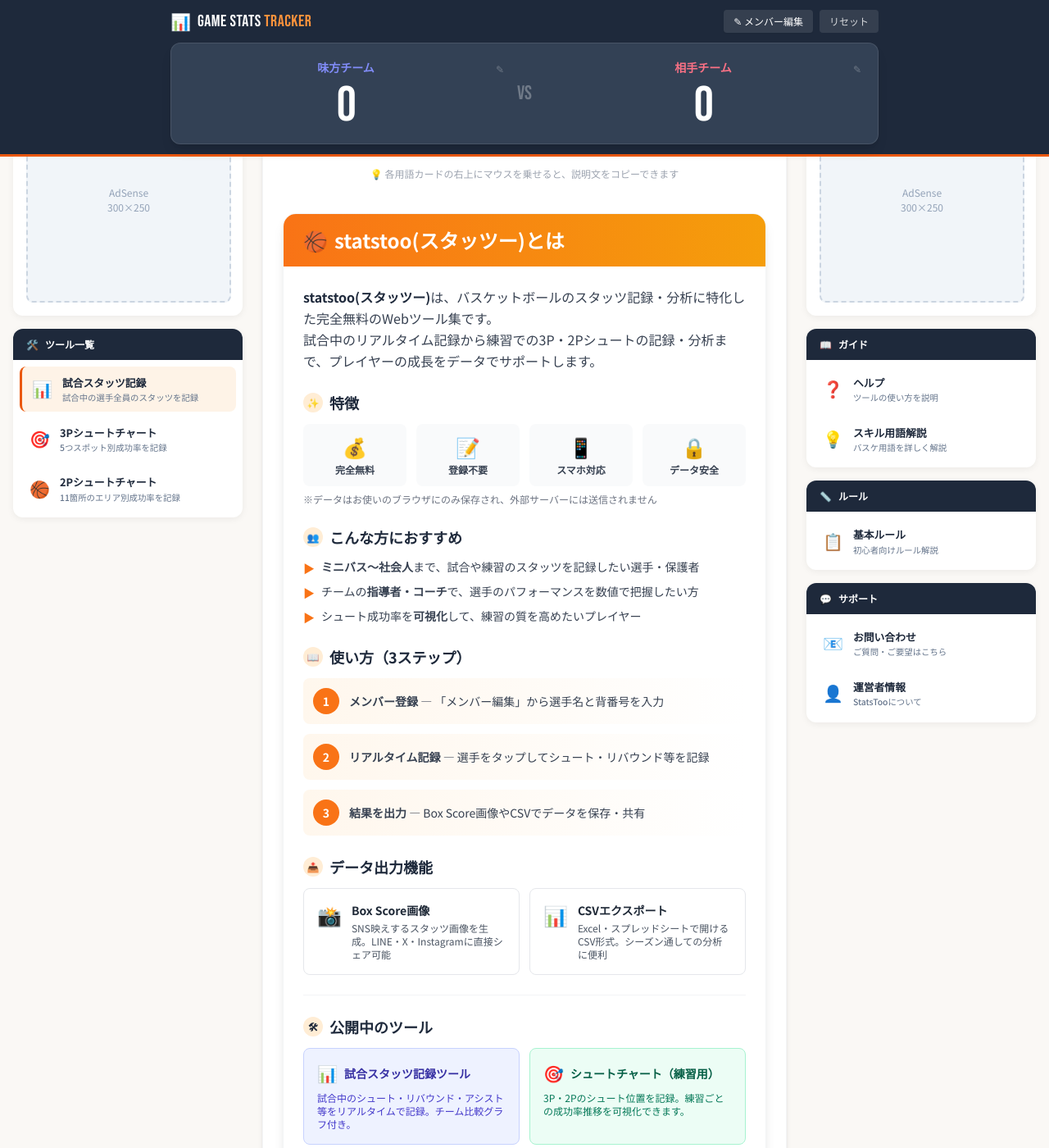
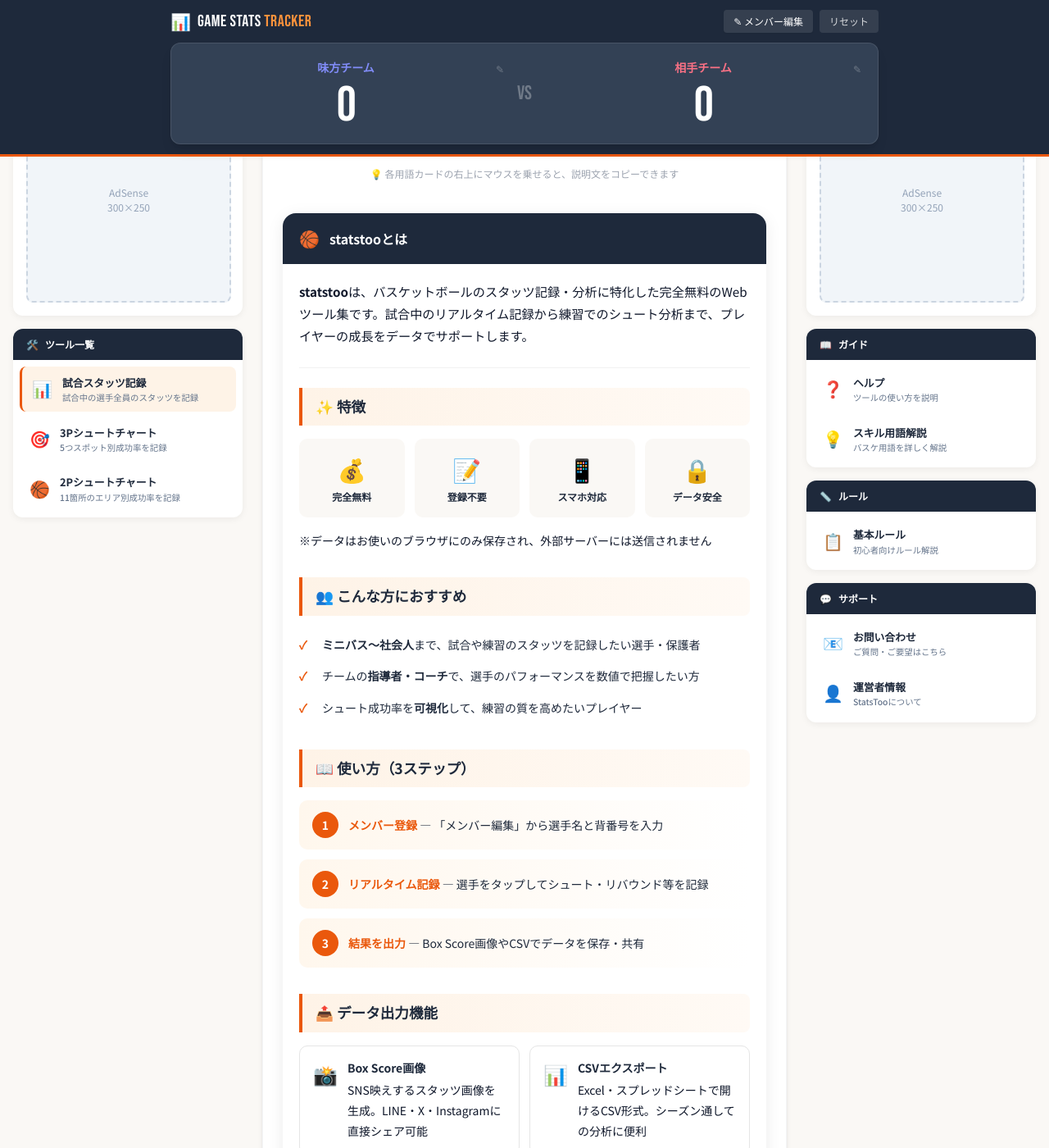
Before and after one commit to BSK-Ryo/statstoo, a Jekyll site: the page built from index.html, in a window 1280 px wide and 1400 px high, scrolled down 3469 px. Shown: the whole window at 82% size. Built offline with Jekyll 4.4.1, drawn with Linux system fonts in a browser that asks for light colours; nearby versions of some CDN libraries.

Commit message:
デザイン調整

```diff
--- a/index.html
+++ b/index.html
@@ -158,6 +158,51 @@
                 opacity: 0.7 !important;
             }
         }
+
+        /* Article Section Styles */
+        .article-section { background: #FFFFFF; border-radius: 16px; overflow: hidden; box-shadow: 0 4px 20px rgba(0,0,0,0.08); margin-bottom: 1rem; margin-top: 2.5rem; }
+        .article-header { background: #1e293b; color: #FFFFFF; padding: 1rem 1.25rem; display: flex; align-items: center; gap: 0.75rem; }
+        .article-icon { font-size: 1.25rem; }
+        .article-title { font-size: 1rem; font-weight: 700; margin: 0; }
+        .article-content { padding: 1.25rem; }
+        .article-lead { font-size: 0.95rem; color: #0f172a; line-height: 1.8; margin-bottom: 1.5rem; padding-bottom: 1.5rem; border-bottom: 1px solid #f1f1f1; }
+        .article-block { margin-bottom: 2rem; }
+        .article-block:last-child { margin-bottom: 0; }
+        .article-block h2 { font-size: 1.1rem; font-weight: 700; color: #1e293b; margin-bottom: 0.75rem; display: flex; align-items: center; gap: 0.5rem; background: linear-gradient(90deg, #fef3e7 0%, #fffaf5 100%); padding: 0.625rem 1rem; border-left: 4px solid #EA580C; border-radius: 0 8px 8px 0; }
+        .article-block p { font-size: 0.875rem; color: #0f172a; line-height: 1.8; margin-bottom: 0.75rem; }
+        .article-block p:last-child { margin-bottom: 0; }
+        .article-list-check { list-style: none; padding: 0; margin: 1rem 0; }
+        .article-list-check li { position: relative; padding: 0.5rem 0 0.5rem 1.75rem; font-size: 0.875rem; line-height: 1.6; }
+        .article-list-check li::before { content: "✓"; position: absolute; left: 0; top: 0.5rem; color: #EA580C; font-weight: 700; }
+        .feature-grid { display: grid; grid-template-columns: repeat(2, 1fr); gap: 0.75rem; margin: 1rem 0; }
+        @media (min-width: 768px) { .feature-grid { grid-template-columns: repeat(4, 1fr); } }
+        .feature-card { background: #faf8f5; border-radius: 10px; padding: 1rem 0.75rem; text-align: center; }
+        .feature-card-icon { font-size: 1.75rem; margin-bottom: 0.25rem; }
+        .feature-card-text { font-size: 0.75rem; font-weight: 700; color: #1e293b; }
+        .step-list { display: flex; flex-direction: column; gap: 0.75rem; margin: 1rem 0; }
+        .step-item { display: flex; align-items: center; gap: 0.75rem; background: linear-gradient(90deg, #fff7ed 0%, #ffffff 100%); border-radius: 10px; padding: 0.875rem 1rem; }
+        .step-number { width: 2rem; height: 2rem; background: #EA580C; color: white; border-radius: 50%; display: flex; align-items: center; justify-content: center; font-weight: 700; font-size: 0.875rem; flex-shrink: 0; }
+        .step-text { font-size: 0.875rem; color: #1e293b; }
+        .step-text strong { color: #EA580C; }
+        .output-grid { display: grid; grid-template-columns: 1fr; gap: 0.75rem; margin: 1rem 0; }
+        @media (min-width: 768px) { .output-grid { grid-template-columns: repeat(2, 1fr); } }
+        .output-card { border: 1px solid #e5e5e5; border-radius: 10px; padding: 1rem; display: flex; align-items: flex-start; gap: 0.75rem; }
+        .output-card-icon { font-size: 1.5rem; }
+        .output-card-title { font-size: 0.875rem; font-weight: 700; color: #1e293b; margin-bottom: 0.25rem; }
+        .output-card-desc { font-size: 0.75rem; color: #64748b; line-height: 1.5; }
+        .tool-grid { display: grid; grid-template-columns: 1fr; gap: 0.75rem; margin: 1rem 0; }
+        @media (min-width: 768px) { .tool-grid { grid-template-columns: repeat(2, 1fr); } }
+        .tool-card { border-radius: 10px; padding: 1rem; }
+        .tool-card-game { background: #eef2ff; border: 1px solid #c7d2fe; }
+        .tool-card-shot { background: #ecfdf5; border: 1px solid #a7f3d0; }
+        .tool-card-header { display: flex; align-items: center; gap: 0.5rem; margin-bottom: 0.5rem; }
+        .tool-card-icon { font-size: 1.25rem; }
+        .tool-card-title { font-size: 0.875rem; font-weight: 700; }
+        .tool-card-game .tool-card-title { color: #3730a3; }
+        .tool-card-shot .tool-card-title { color: #047857; }
+        .tool-card-desc { font-size: 0.75rem; line-height: 1.5; }
+        .tool-card-game .tool-card-desc { color: #4338ca; }
+        .tool-card-shot .tool-card-desc { color: #059669; }
     </style>
 
     <!-- Tool Header -->
@@ -257,10 +302,10 @@
         <!-- Charts Section -->
                 <section class="bg-white p-4 rounded-xl shadow-md border border-gray-100">
             <div class="flex justify-between items-center mb-4">
-                <h2 class="font-bold text-sm text-secondary flex items-center gap-2">
+                <h3 class="font-bold text-sm text-secondary flex items-center gap-2">
                     <span class="text-lg">📊</span>
                     <span class="font-display text-lg tracking-wide">TEAM COMPARISON</span>
-                </h2>
+                </h3>
                 <button onclick="app.generateComparisonImage()" class="text-xs bg-green-500 hover:bg-green-600 text-white px-3 py-2 rounded-lg font-bold shadow-sm transition flex items-center gap-1">
                     <span>📸</span> 画像生成
                 </button>
@@ -284,10 +329,10 @@
         <!-- Stats Table Section -->
         <section class="bg-white p-4 rounded-xl shadow-md border border-gray-100">
             <div class="flex justify-between items-center mb-3">
-                <h2 class="font-bold text-sm text-secondary flex items-center gap-2">
+                <h3 class="font-bold text-sm text-secondary flex items-center gap-2">
                     <span class="text-lg">📋</span>
                     <span class="font-display text-lg tracking-wide">BOX SCORE</span>
-                </h2>
+                </h3>
                 <div class="flex gap-2">
                     <button onclick="app.generateImage()" class="text-xs bg-green-500 hover:bg-green-600 text-white px-3 py-2 rounded-lg font-bold shadow-sm transition flex items-center gap-1">
                         <span>📸</span> 画像生成
@@ -347,11 +392,11 @@
 
         <!-- Stats Glossary Section -->
         <section class="bg-white p-4 md:p-6 rounded-xl shadow-md border border-gray-100">
-            <h2 class="font-bold text-sm text-secondary flex items-center gap-2 mb-4">
+            <h3 class="font-bold text-sm text-secondary flex items-center gap-2 mb-4">
                 <span class="text-lg">📖</span>
                 <span class="font-display text-lg tracking-wide">STATS GLOSSARY</span>
                 <span class="text-xs font-normal text-gray-400 ml-2">- 用語説明 -</span>
-            </h2>
+            </h3>
 
             <div class="grid grid-cols-1 md:grid-cols-2 gap-4">
 
@@ -537,9 +582,9 @@
 
             <!-- Additional Tips -->
             <div class="mt-6 p-4 bg-blue-50 rounded-lg border border-blue-100">
-                <h3 class="font-bold text-blue-800 text-sm mb-2 flex items-center gap-2">
+                <h4 class="font-bold text-blue-800 text-sm mb-2 flex items-center gap-2">
                     <span>💡</span> スタッツを見るときのポイント
-                </h3>
+                </h4>
                 <ul class="text-sm text-blue-700 space-y-1">
                     <li>• <strong>得点だけで判断しない：</strong>リバウンドやアシストも重要な貢献です</li>
                     <li>• <strong>成功率に注目：</strong>シュート本数が多くても成功率が低いと効率が悪い場合も</li>
@@ -554,148 +599,108 @@
             </p>
 
             <!-- statstooとは セクション -->
-            <div class="mt-10 bg-white rounded-2xl shadow-lg border border-gray-100 overflow-hidden">
-                <!-- ヘッダー -->
-                <div class="bg-gradient-to-r from-orange-500 to-amber-500 px-6 py-4">
-                    <h2 class="text-white font-bold text-2xl flex items-center gap-2 m-0">
-                        <span>🏀</span> statstoo(スタッツー)とは
-                    </h2>
-                </div>
-
-                <div class="p-6 space-y-6">
-                    <!-- 概要・目的 -->
-                    <div>
-                        <p class="text-gray-700 leading-relaxed">
-                            <strong class="text-secondary">statstoo(スタッツー)</strong>は、バスケットボールのスタッツ記録・分析に特化した完全無料のWebツール集です。<br>試合中のリアルタイム記録から練習での3P・2Pシュートの記録・分析まで、プレイヤーの成長をデータでサポートします。
-                        </p>
-                    </div>
-
-                    <!-- 特徴 -->
-                    <div>
-                        <h3 class="font-bold text-secondary text-lg mb-3 flex items-center gap-2">
-                            <span class="w-6 h-6 bg-orange-100 rounded-full flex items-center justify-center text-xs">✨</span>
-                            特徴
-                        </h3>
-                        <div class="grid grid-cols-2 md:grid-cols-4 gap-3">
-                            <div class="bg-gray-50 rounded-lg p-3 text-center">
-                                <div class="text-2xl mb-1">💰</div>
-                                <div class="text-xs font-bold text-gray-700">完全無料</div>
+            <article class="article-section">
+                <div class="article-header">
+                    <span class="article-icon">🏀</span>
+                    <h2 class="article-title">statstooとは</h2>
+                </div>
+
+                <div class="article-content">
+                    <p class="article-lead">
+                        <strong>statstoo</strong>は、バスケットボールのスタッツ記録・分析に特化した完全無料のWebツール集です。試合中のリアルタイム記録から練習でのシュート分析まで、プレイヤーの成長をデータでサポートします。
+                    </p>
+
+                    <section class="article-block">
+                        <h2>✨ 特徴</h2>
+                        <div class="feature-grid">
+                            <div class="feature-card">
+                                <div class="feature-card-icon">💰</div>
+                                <div class="feature-card-text">完全無料</div>
                             </div>
-                            <div class="bg-gray-50 rounded-lg p-3 text-center">
-                                <div class="text-2xl mb-1">📝</div>
-                                <div class="text-xs font-bold text-gray-700">登録不要</div>
+                            <div class="feature-card">
+                                <div class="feature-card-icon">📝</div>
+                                <div class="feature-card-text">登録不要</div>
                             </div>
-                            <div class="bg-gray-50 rounded-lg p-3 text-center">
-                                <div class="text-2xl mb-1">📱</div>
-                                <div class="text-xs font-bold text-gray-700">スマホ対応</div>
+                            <div class="feature-card">
+                                <div class="feature-card-icon">📱</div>
+                                <div class="feature-card-text">スマホ対応</div>
                             </div>
-                            <div class="bg-gray-50 rounded-lg p-3 text-center">
-                                <div class="text-2xl mb-1">🔒</div>
-                                <div class="text-xs font-bold text-gray-700">データ安全</div>
+                            <div class="feature-card">
+                                <div class="feature-card-icon">🔒</div>
+                                <div class="feature-card-text">データ安全</div>
                             </div>
                         </div>
-                        <p class="text-xs text-gray-500 mt-2">※データはお使いのブラウザにのみ保存され、外部サーバーには送信されません</p>
-                    </div>
-
-                    <!-- 対象ユーザー -->
-                    <div>
-                        <h3 class="font-bold text-secondary text-lg mb-3 flex items-center gap-2">
-                            <span class="w-6 h-6 bg-orange-100 rounded-full flex items-center justify-center text-xs">👥</span>
-                            こんな方におすすめ
-                        </h3>
-                        <ul class="space-y-2">
-                            <li class="flex items-start gap-2 text-sm text-gray-700">
-                                <span class="text-orange-500 mt-0.5">▶</span>
-                                <span><strong>ミニバス〜社会人</strong>まで、試合や練習のスタッツを記録したい選手・保護者</span>
-                            </li>
-                            <li class="flex items-start gap-2 text-sm text-gray-700">
-                                <span class="text-orange-500 mt-0.5">▶</span>
-                                <span>チームの<strong>指導者・コーチ</strong>で、選手のパフォーマンスを数値で把握したい方</span>
-                            </li>
-                            <li class="flex items-start gap-2 text-sm text-gray-700">
-                                <span class="text-orange-500 mt-0.5">▶</span>
-                                <span>シュート成功率を<strong>可視化</strong>して、練習の質を高めたいプレイヤー</span>
-                            </li>
+                        <p>※データはお使いのブラウザにのみ保存され、外部サーバーには送信されません</p>
+                    </section>
+
+                    <section class="article-block">
+                        <h2>👥 こんな方におすすめ</h2>
+                        <ul class="article-list-check">
+                            <li><strong>ミニバス〜社会人</strong>まで、試合や練習のスタッツを記録したい選手・保護者</li>
+                            <li>チームの<strong>指導者・コーチ</strong>で、選手のパフォーマンスを数値で把握したい方</li>
+                            <li>シュート成功率を<strong>可視化</strong>して、練習の質を高めたいプレイヤー</li>
                         </ul>
-                    </div>
-
-                    <!-- 使い方 -->
-                    <div>
-                        <h3 class="font-bold text-secondary text-lg mb-3 flex items-center gap-2">
-                            <span class="w-6 h-6 bg-orange-100 rounded-full flex items-center justify-center text-xs">📖</span>
-                            使い方（3ステップ）
-                        </h3>
-                        <div class="space-y-3">
-                            <div class="flex items-center gap-3 bg-gradient-to-r from-orange-50 to-transparent rounded-lg p-3">
-                                <span class="w-8 h-8 bg-orange-500 text-white rounded-full flex items-center justify-center font-bold text-sm shrink-0">1</span>
-                                <div class="text-sm text-gray-700">
-                                    <strong>メンバー登録</strong> — 「メンバー編集」から選手名と背番号を入力
+                    </section>
+
+                    <section class="article-block">
+                        <h2>📖 使い方（3ステップ）</h2>
+                        <div class="step-list">
+                            <div class="step-item">
+                                <span class="step-number">1</span>
+                                <div class="step-text"><strong>メンバー登録</strong> — 「メンバー編集」から選手名と背番号を入力</div>
+                            </div>
+                            <div class="step-item">
+                                <span class="step-number">2</span>
+                                <div class="step-text"><strong>リアルタイム記録</strong> — 選手をタップしてシュート・リバウンド等を記録</div>
+                            </div>
+                            <div class="step-item">
+                                <span class="step-number">3</span>
+                                <div class="step-text"><strong>結果を出力</strong> — Box Score画像やCSVでデータを保存・共有</div>
+                            </div>
+                        </div>
+                    </section>
+
+                    <section class="article-block">
+                        <h2>📤 データ出力機能</h2>
+                        <div class="output-grid">
+                            <div class="output-card">
+                                <span class="output-card-icon">📸</span>
+                                <div>
+                                    <div class="output-card-title">Box Score画像</div>
+                                    <p class="output-card-desc">SNS映えするスタッツ画像を生成。LINE・X・Instagramに直接シェア可能</p>
                                 </div>
                             </div>
-                            <div class="flex items-center gap-3 bg-gradient-to-r from-orange-50 to-transparent rounded-lg p-3">
-                                <span class="w-8 h-8 bg-orange-500 text-white rounded-full flex items-center justify-center font-bold text-sm shrink-0">2</span>
-                                <div class="text-sm text-gray-700">
-                                    <strong>リアルタイム記録</strong> — 選手をタップしてシュート・リバウンド等を記録
-                                </div>
-                            </div>
-                            <div class="flex items-center gap-3 bg-gradient-to-r from-orange-50 to-transparent rounded-lg p-3">
-                                <span class="w-8 h-8 bg-orange-500 text-white rounded-full flex items-center justify-center font-bold text-sm shrink-0">3</span>
-                                <div class="text-sm text-gray-700">
-                                    <strong>結果を出力</strong> — Box Score画像やCSVでデータを保存・共有
+                            <div class="output-card">
+                                <span class="output-card-icon">📊</span>
+                                <div>
+                                    <div class="output-card-title">CSVエクスポート</div>
+                                    <p class="output-card-desc">Excel・スプレッドシートで開けるCSV形式。シーズン通しての分析に便利</p>
                                 </div>
                             </div>
                         </div>
-                    </div>
-
-                    <!-- データ出力機能 -->
-                    <div>
-                        <h3 class="font-bold text-secondary text-lg mb-3 flex items-center gap-2">
-                            <span class="w-6 h-6 bg-orange-100 rounded-full flex items-center justify-center text-xs">📤</span>
-                            データ出力機能
-                        </h3>
-                        <div class="grid md:grid-cols-2 gap-3">
-                            <div class="border border-gray-200 rounded-lg p-4 flex items-start gap-3">
-                                <span class="text-2xl">📸</span>
-                                <div>
-                                    <div class="font-bold text-sm text-gray-800">Box Score画像</div>
-                                    <p class="text-xs text-gray-600 mt-1">SNS映えするスタッツ画像を生成。LINE・X・Instagramに直接シェア可能</p>
+                    </section>
+
+                    <section class="article-block">
+                        <h2>🛠 公開中のツール</h2>
+                        <div class="tool-grid">
+                            <div class="tool-card tool-card-game">
+                                <div class="tool-card-header">
+                                    <span class="tool-card-icon">📊</span>
+                                    <span class="tool-card-title">試合スタッツ記録ツール</span>
                                 </div>
+                                <p class="tool-card-desc">試合中のシュート・リバウンド・アシスト等をリアルタイムで記録。チーム比較グラフ付き。</p>
                             </div>
-                            <div class="border border-gray-200 rounded-lg p-4 flex items-start gap-3">
-                                <span class="text-2xl">📊</span>
-                                <div>
-                                    <div class="font-bold text-sm text-gray-800">CSVエクスポート</div>
-                                    <p class="text-xs text-gray-600 mt-1">Excel・スプレッドシートで開けるCSV形式。シーズン通しての分析に便利</p>
+                            <div class="tool-card tool-card-shot">
+                                <div class="tool-card-header">
+                                    <span class="tool-card-icon">🎯</span>
+                                    <span class="tool-card-title">シュートチャート（練習用）</span>
                                 </div>
+                                <p class="tool-card-desc">3P・2Pのシュート位置を記録。練習ごとの成功率推移を可視化できます。</p>
                             </div>
                         </div>
-                    </div>
-
-                    <!-- 公開中のツール -->
-                    <div class="border-t border-gray-100 pt-6">
-                        <h3 class="font-bold text-secondary text-lg mb-3 flex items-center gap-2">
-                            <span class="w-6 h-6 bg-orange-100 rounded-full flex items-center justify-center text-xs">🛠</span>
-                            公開中のツール
-                        </h3>
-                        <div class="grid md:grid-cols-2 gap-3">
-                            <div class="bg-indigo-50 border border-indigo-200 rounded-lg p-4">
-                                <div class="flex items-center gap-2 mb-2">
-                                    <span class="text-xl">📊</span>
-                                    <span class="font-bold text-indigo-800 text-sm">試合スタッツ記録ツール</span>
-                                </div>
-                                <p class="text-xs text-indigo-700">試合中のシュート・リバウンド・アシスト等をリアルタイムで記録。チーム比較グラフ付き。</p>
-                            </div>
-                            <div class="bg-emerald-50 border border-emerald-200 rounded-lg p-4">
-                                <div class="flex items-center gap-2 mb-2">
-                                    <span class="text-xl">🎯</span>
-                                    <span class="font-bold text-emerald-800 text-sm">シュートチャート（練習用）</span>
-                                </div>
-                                <p class="text-xs text-emerald-700">3P・2Pのシュート位置を記録。練習ごとの成功率推移を可視化できます。</p>
-                            </div>
-                        </div>
-                    </div>
-                </div>
-            </div>
+                    </section>
+                </div>
+            </article>
 
         </section>
 
@@ -709,9 +714,9 @@
     <div id="image-modal" class="modal-overlay">
         <div class="modal-content p-4 w-full max-w-lg">
             <div class="flex justify-between items-center mb-4">
-                <h2 class="font-bold text-lg text-secondary flex items-center gap-2">
+                <h3 class="font-bold text-lg text-secondary flex items-center gap-2">
                     <span>📸</span> Box Score 画像
-                </h2>
+                </h3>
                 <button onclick="app.closeImageModal()" class="text-gray-400 hover:text-gray-600 text-2xl leading-none">&times;</button>
             </div>
 
@@ -763,9 +768,9 @@
     <div id="comparison-image-modal" class="modal-overlay">
         <div class="modal-content p-4 w-full max-w-lg">
             <div class="flex justify-between items-center mb-4">
-                <h2 class="font-bold text-lg text-secondary flex items-center gap-2">
+                <h3 class="font-bold text-lg text-secondary flex items-center gap-2">
                     <span>📸</span> Team Comparison 画像
-                </h2>
+                </h3>
                 <button onclick="app.closeComparisonImageModal()" class="text-gray-400 hover:text-gray-600 text-2xl leading-none">&times;</button>
             </div>
 
```
